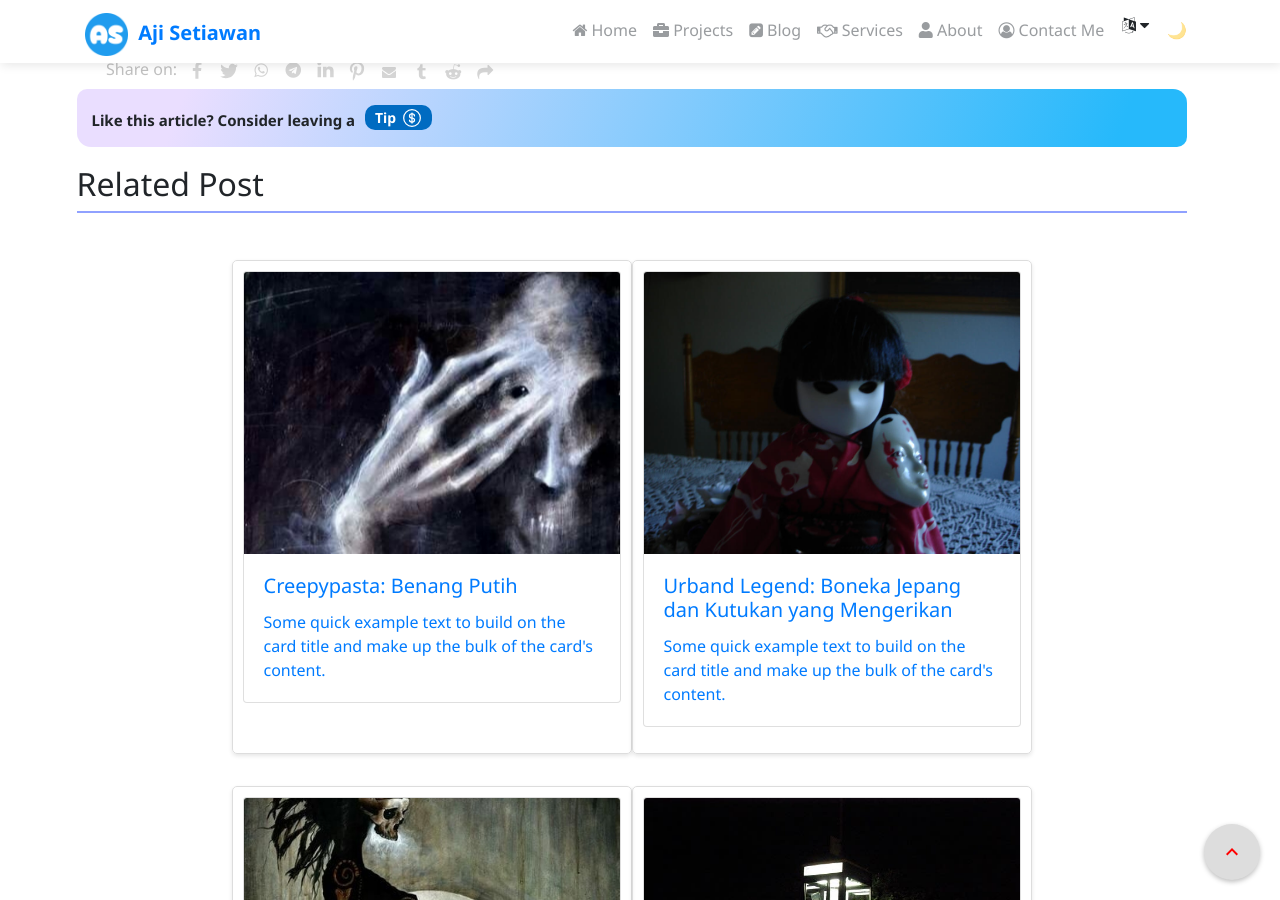
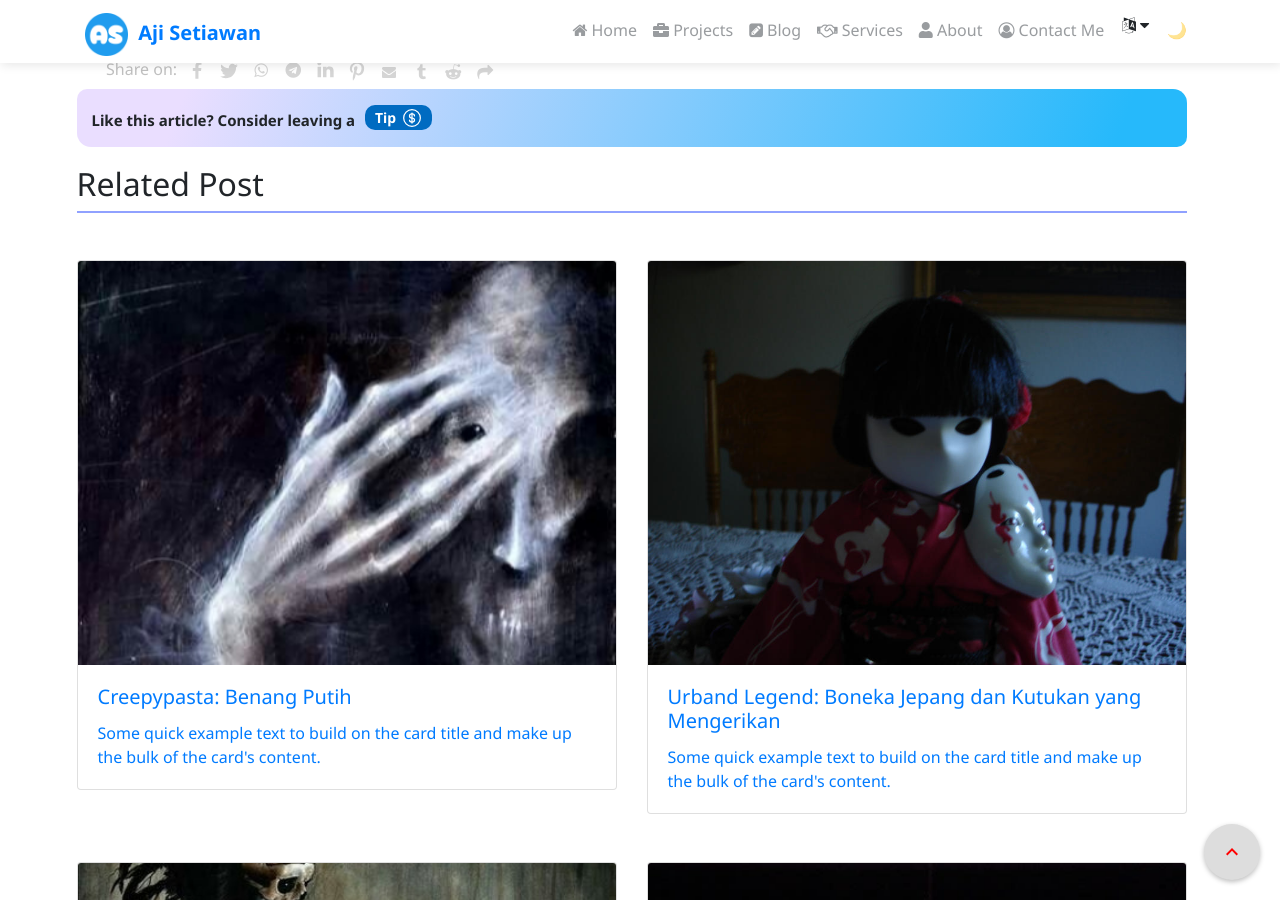
Before and after one commit to ajisetiawan716/ajisetiawan716.github.io, a Jekyll site: the page built from _posts/2024-05-12-creepypasta-endless-loop.md, in a window 1280 px wide and 900 px high, scrolled down 1845 px. Built offline with Jekyll 4.4.1, drawn with Linux system fonts in a browser that asks for light colours; nearby versions of some CDN libraries; comment, search, counter and statistics services are not loaded; a style sheet for code colours, icons or effects is not loaded; grey boxes are pictures that could not be loaded.

Commit message:
Update related-post.html

```diff
--- a/_includes/blog/related-post.html
+++ b/_includes/blog/related-post.html
@@ -15,7 +15,7 @@
     {% assign relatedPostsFound = true %}
     {% capture relatedPost %}
 <!-- insert theme here -->
-<div class="col-md-6 my-3 rel wow animated fadeIn" data-wow-delay=".15s">
+<div class="col-md-6 my-3 wow animated fadeIn" data-wow-delay=".15s">
     <div class="card mb-3">
       <a class="card-link" href="{{ site.baseurl }}{{ post.url }}">
   {% if post.image or post.external-image %}
```
